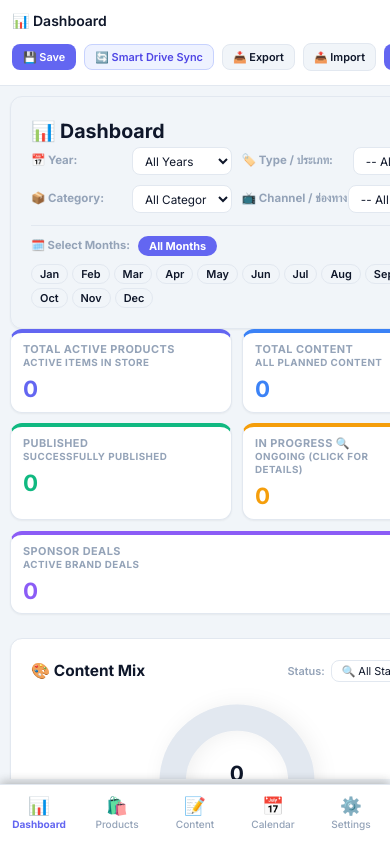
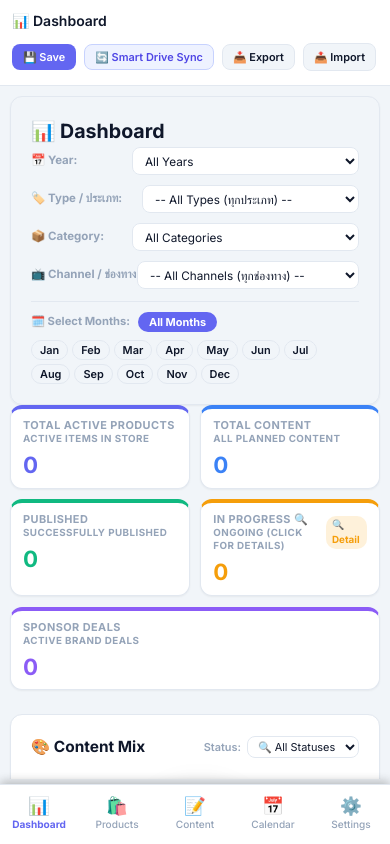
Before and after one commit to wisitan/creator-content-planner, a website built with Vite: page index.html in a window 390 px wide. Built offline with nearby package versions, Linux system fonts and the light colour scheme.

Commit message:
fix: Release v2.1.7 - Enforce strict 100vw containment and overflow-x hidden for all pages on mobile on uat branch

```diff
--- a/package.json
+++ b/package.json
@@ -1,7 +1,7 @@
 {
   "name": "creator-content-planner",
   "private": true,
-  "version": "2.1.6",
+  "version": "2.1.7",
   "description": "Content Planning Web App for Creators — Affiliate + Personal Brand",
   "type": "module",
   "scripts": {
--- a/src/main.js
+++ b/src/main.js
@@ -6,7 +6,7 @@ import { store } from './store.js';
 import { showToast } from './components/toast.js';
 import { initGoogleDrive, backupToDrive, syncFromDrive, smartSyncWithDrive } from './google-drive.js';
 
-const APP_VERSION = 'v2.1.6';
+const APP_VERSION = 'v2.1.7';
 
 export function applyTheme(theme) {
   if (theme === 'dark') {
--- a/src/style.css
+++ b/src/style.css
@@ -887,14 +887,24 @@ h3 { font-size: 1.1rem; font-weight: 600; }
 }
 
 @media (max-width: 768px) {
+  html, body {
+    width: 100% !important;
+    max-width: 100vw !important;
+    overflow-x: hidden !important;
+  }
+
   /* 1. App Layout Transformation: Stack Topbar & Main, Move Sidebar to Bottom Nav */
   #app {
+    width: 100% !important;
+    max-width: 100vw !important;
+    overflow-x: hidden !important;
     grid-template-columns: 1fr !important;
     grid-template-rows: auto 1fr !important;
     grid-template-areas:
       "topbar"
       "main" !important;
-    padding-bottom: 60px !important;
+    padding-bottom: 65px !important;
+    box-sizing: border-box !important;
   }
 
   .mobile-menu-toggle {
@@ -905,12 +915,14 @@ h3 { font-size: 1.1rem; font-weight: 600; }
   .topbar {
     padding: 10px 12px !important;
     width: 100% !important;
+    max-width: 100vw !important;
     height: auto !important;
     min-height: var(--topbar-h) !important;
     flex-direction: column !important;
     align-items: flex-start !important;
     gap: 8px !important;
     overflow: visible !important;
+    box-sizing: border-box !important;
   }
 
   .topbar-title {
@@ -918,6 +930,7 @@ h3 { font-size: 1.1rem; font-weight: 600; }
     white-space: nowrap !important;
     overflow: hidden !important;
     text-overflow: ellipsis !important;
+    max-width: 100% !important;
   }
 
   .topbar-actions {
@@ -930,6 +943,7 @@ h3 { font-size: 1.1rem; font-weight: 600; }
     gap: 8px !important;
     padding: 4px 0 !important;
     -webkit-overflow-scrolling: touch !important;
+    box-sizing: border-box !important;
   }
 
   .topbar-actions::-webkit-scrollbar {
@@ -994,8 +1008,43 @@ h3 { font-size: 1.1rem; font-weight: 600; }
   }
 
   .main-content {
+    width: 100% !important;
+    max-width: 100vw !important;
+    box-sizing: border-box !important;
     padding: 10px !important;
-    padding-bottom: 70px !important;
+    padding-bottom: 75px !important;
+    overflow-x: hidden !important;
+  }
+
+  .card {
+    width: 100% !important;
+    max-width: 100% !important;
+    box-sizing: border-box !important;
+    margin-left: 0 !important;
+    margin-right: 0 !important;
+    overflow-x: hidden !important;
+  }
+
+  .card-header, .card-body, .card-footer {
+    width: 100% !important;
+    max-width: 100% !important;
+    box-sizing: border-box !important;
+  }
+
+  .dash-grid, .grid-2, .settings-grid, .stat-card-grid {
+    grid-template-columns: 1fr !important;
+    width: 100% !important;
+    max-width: 100% !important;
+    box-sizing: border-box !important;
+  }
+
+  .ym-filter-group, .table-toolbar, .status-chips-bar, .filter-bar {
+    width: 100% !important;
+    max-width: 100% !important;
+    overflow-x: auto !important;
+    white-space: nowrap !important;
+    -webkit-overflow-scrolling: touch !important;
+    box-sizing: border-box !important;
   }
 
   .table-responsive, table, .etable-container table {
```
